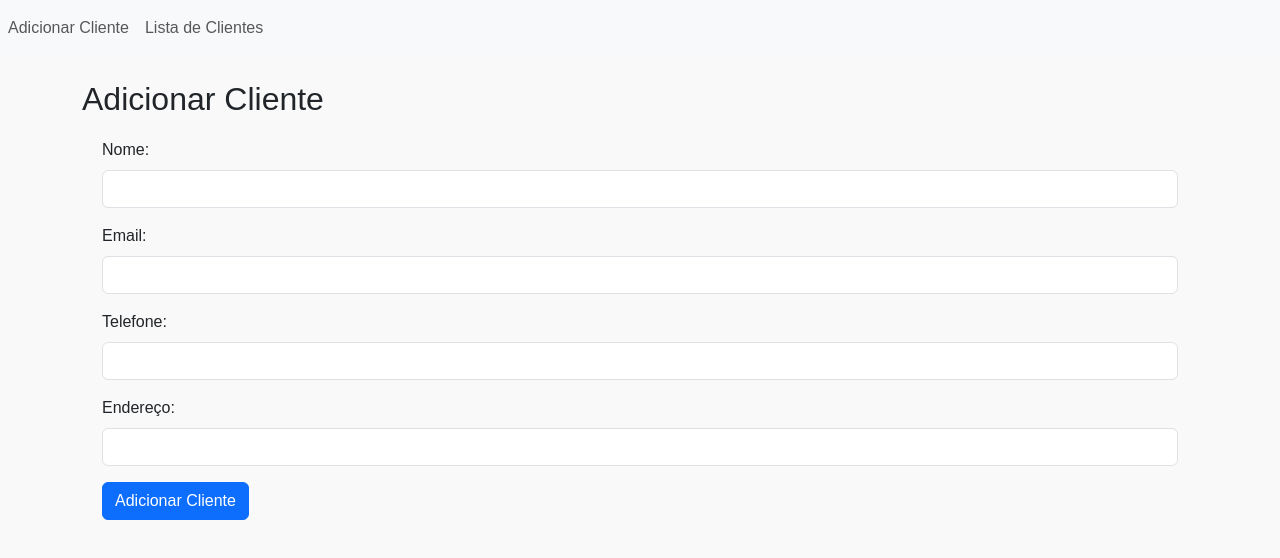
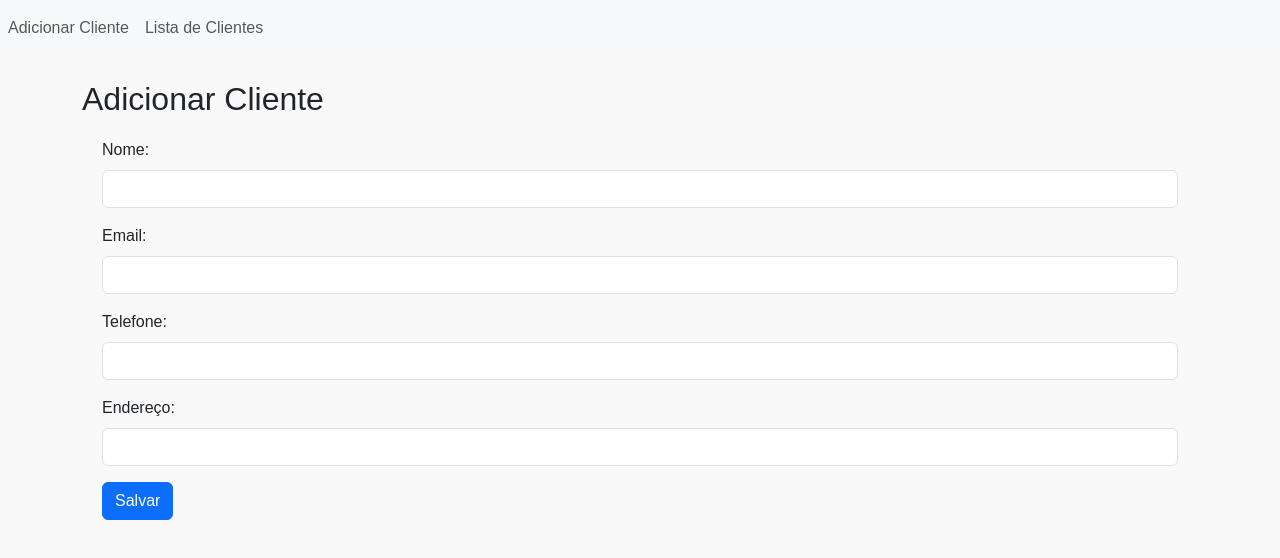
Before and after one commit to Evelynalmeida0764/Desafio-t-cnico-Million-Tech, a React app in the folder frontend/my-react-app/: page /AdicionarCliente in a window 1280 px wide. Shown: the top 558 px of the page. Built offline with nearby package versions, Linux system fonts and the light colour scheme; sample sign-in values are in the browser's storage.

Commit message:
alterado texto dos botoes de adicionar e editar

```diff
--- a/frontend/my-react-app/src/Pages/AdicionarCliente.tsx
+++ b/frontend/my-react-app/src/Pages/AdicionarCliente.tsx
@@ -43,7 +43,7 @@ const AdicionarCliente: React.FC = () => {
           onSubmit={handleAdicionarCliente}
           loading={loading}
           erro={erro}
-          tituloBotao="Adicionar Cliente"
+          tituloBotao="Salvar"
         />
       </div>
     </>
--- a/frontend/my-react-app/src/Pages/AtualizarCliente.tsx
+++ b/frontend/my-react-app/src/Pages/AtualizarCliente.tsx
@@ -68,7 +68,7 @@ const AtualizarCliente: React.FC = () => {
           onSubmit={handleAtualizarCliente}
           loading={loading}
           erro={erro}
-          tituloBotao="Editar Cliente"
+          tituloBotao="Salvar"
         />
       </div>
     </>
```
